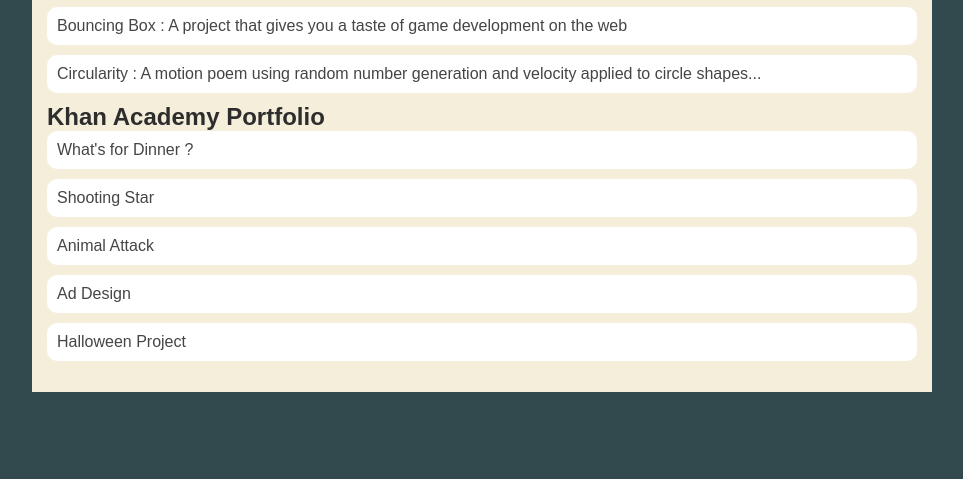
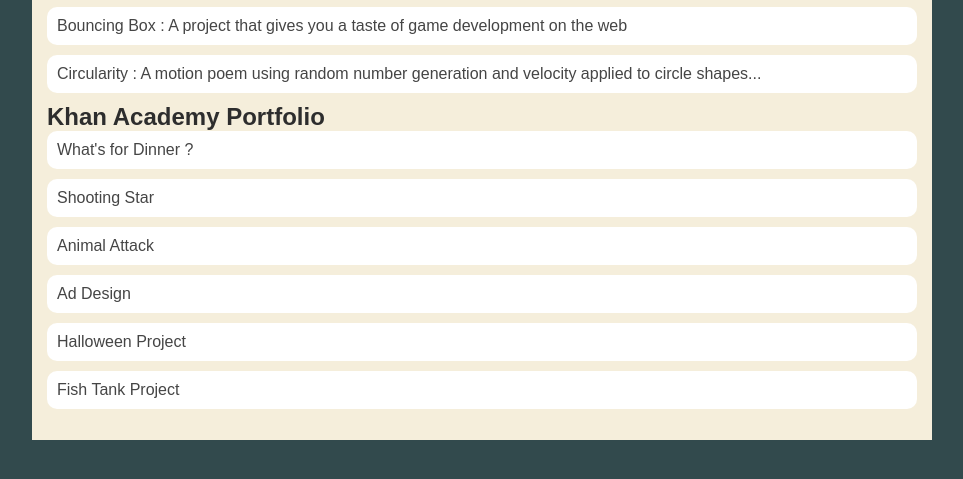
Before and after one commit to GloriaChawki/GloriaChawki.github.io, a plain HTML site: page portfolio.html in a window 1280 px wide. Shown: the part 217-696 px from the top of the page, without its empty margins (158-1121 px from the left). Drawn offline with Linux system fonts and the light colour scheme.

Commit message:
added Fish Tank Project

```diff
--- a/portfolio.html
+++ b/portfolio.html
@@ -34,6 +34,7 @@
                     <li><a href="https://www.khanacademy.org/computer-programming/spin-off-of-project-animal-attack/6041870234206208"> Animal Attack </a></li>
                     <li><a href="https://www.khanacademy.org/computer-programming/spin-off-of-project-ad-design/4514111892668416">Ad Design</a></li>
                     <li><a href="https://www.khanacademy.org/computer-programming/halloween-project/4638807738990592">Halloween Project</a></li>
+                    <li><a href="https://www.khanacademy.org/computer-programming/spin-off-of-project-fish-tank/6565259503386624">Fish Tank Project</a></li>
                 </ul>
             </ul>
       </main>
```
